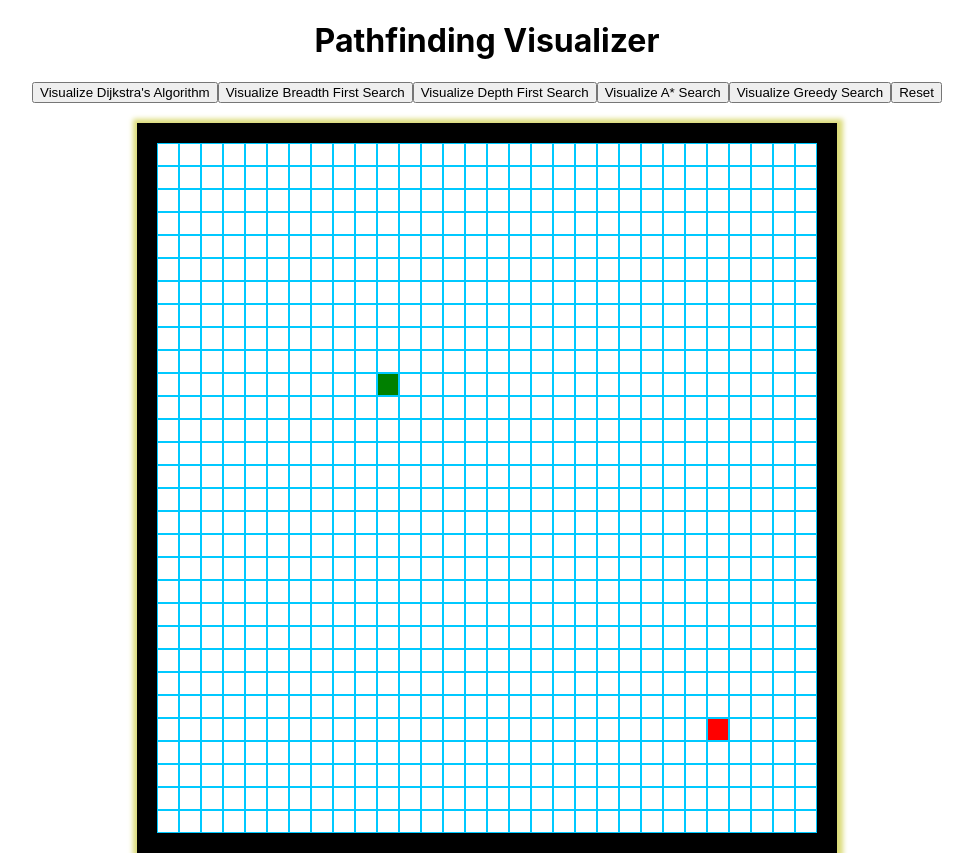
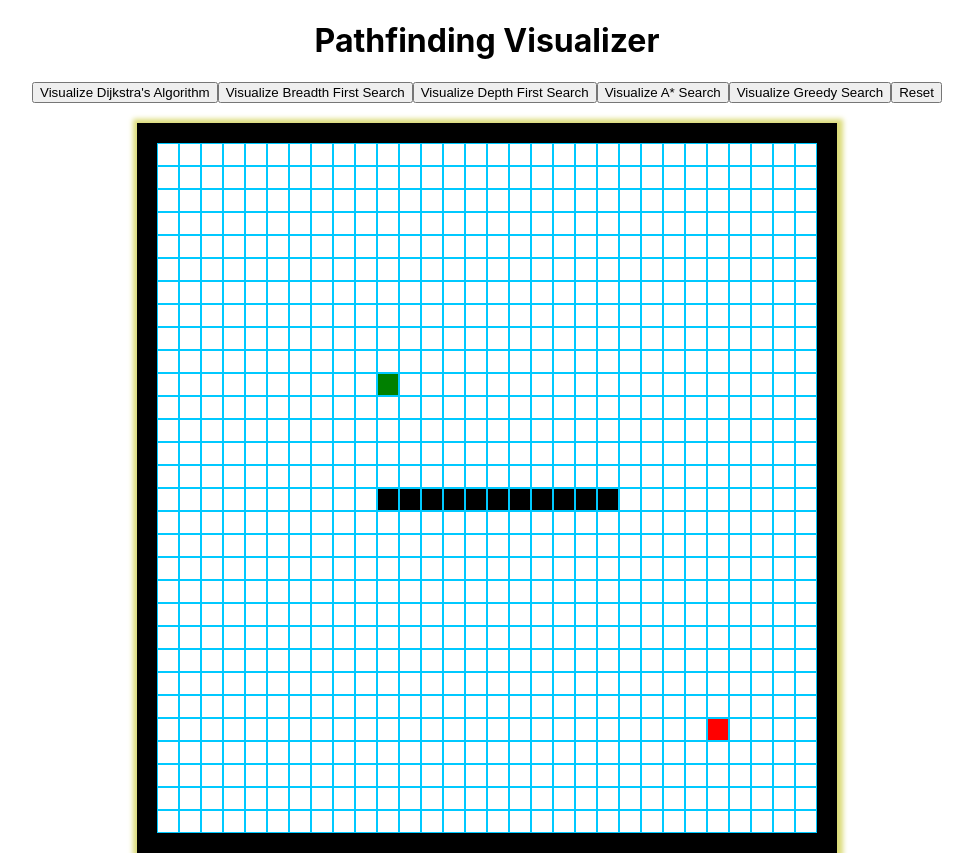
Before and after one commit to dball1126/path_finding_visualizer, a React (Create React App) app: page / in a window 1280 px wide. Shown: the whole page, without its empty margins (153-1126 px from the left). Built offline with nearby package versions, Linux system fonts and the light colour scheme.

Commit message:
walls added to grid

```diff
--- a/src/App.css
+++ b/src/App.css
@@ -129,3 +129,8 @@
     justify-content: center;
     padding-bottom: 20px;
 }
+
+
+.actual-node.wall {
+  background-color: black;
+}
--- a/src/PathfindingVisualizer/Node/Node.jsx
+++ b/src/PathfindingVisualizer/Node/Node.jsx
@@ -1,9 +1,14 @@
 import React from 'react';
 
 export default function Node(props) {
+        const start = props.start, end = props.end, row = props.row, col = props.col, wall = props.wall;
 
-        const start = props.start, end = props.end, row = props.row, col = props.col;
         let classNameX = start ? 'node-start' : end ? 'node-end' : ''
+
+        if (wall) classNameX = 'wall';
+
+
+
         return (
         <div className={`actual-node ${classNameX}`} id={`node-${row}-${col}`}>
 
--- a/src/PathfindingVisualizer/PathfindingVisualizer.jsx
+++ b/src/PathfindingVisualizer/PathfindingVisualizer.jsx
@@ -23,7 +23,8 @@ export default function PathfindingVisuablizer(){
                     visited: false,
                     previous: null,
                     heuristic: 0,
-                    fScore: 0
+                    fScore: 0,
+                    wall: false
                 }
 
                 currentRow.push(currentNode)
@@ -31,6 +32,17 @@ export default function PathfindingVisuablizer(){
 
             nodes.push(currentRow)
         }
+            nodes[14][15].wall = true
+            nodes[13][15].wall = true
+            nodes[12][15].wall = true
+            nodes[11][15].wall = true
+            nodes[15][15].wall = true
+            nodes[16][15].wall = true
+            nodes[17][15].wall = true
+            nodes[18][15].wall = true
+            nodes[19][15].wall = true
+            nodes[20][15].wall = true
+            nodes[10][15].wall = true
 
             setState(prevState => {
 
@@ -56,12 +68,13 @@ export default function PathfindingVisuablizer(){
                         return (
                             <div className="nodes" key={idx}>
                                 {row.map((node, nodeIdx) => {
-                                    const { row, col, start, end } = node;
+                                    const { row, col, start, end, wall } = node;
                                     return <Node key={nodeIdx}
                                         row={row}
                                         col={col}
                                         start={start}
                                         end={end}
+                                        wall={wall}
                                     />
                                 })
                                 }
@@ -81,6 +94,9 @@ export default function PathfindingVisuablizer(){
          const { nodes } = state;
          const start = nodes[10][10];
          const end = nodes[25][25];
+
+
+
          let visitedNodes = [];
 
          if (buttonClicked === "astar")    visitedNodes = aStar(nodes, start, end);
@@ -116,6 +132,23 @@ export default function PathfindingVisuablizer(){
 
      }
 
+     function wall(nodes){
+
+         for (let row = 0; row < nodes.length; row++) {
+             for (let col = 0; col < nodes[0].length; col++) {
+                 const node = nodes[row][col];
+
+
+                    if (node.wall) {
+
+                        document.getElementById(`node-${node.row}-${node.col}`).className = 'wall';
+                    }
+
+
+                }
+         }
+     }
+
     function shortestPath(nodesInShortestPath){
          for (let i = 0; i < nodesInShortestPath.length; i++) {
 
```
